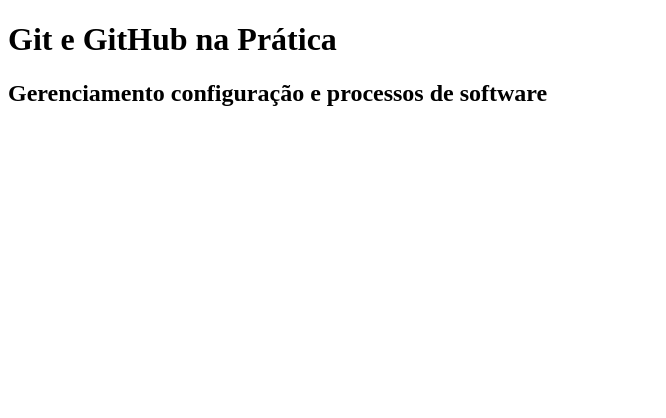
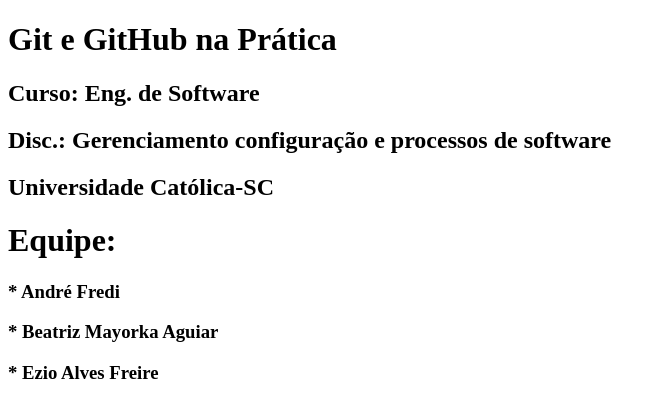
Before and after one commit to beatrizmayorka/Git_Manual, a plain HTML site: page Index.html in a window 1280 px wide. Shown: the whole page, without its empty margins (0-666 px from the left). Drawn offline with Linux system fonts and the light colour scheme.

Commit message:
adicinando mais detalhes no index html

```diff
--- a/Index.html
+++ b/Index.html
@@ -8,7 +8,12 @@
 </head>
 <body>
     <h1>Git e GitHub na Prática</h1>
-    <h2>Gerenciamento configuração e processos de software</h2>
-
+    <h2>Curso: Eng. de Software</h2>
+    <h2>Disc.: Gerenciamento configuração e processos de software</h2>
+    <h2>Universidade Católica-SC</h2>
+    <h1>Equipe:</h1>
+    <h3>* André Fredi</h3>
+    <h3>* Beatriz Mayorka Aguiar</h3>
+    <h3>* Ezio Alves Freire</h3>
 </body>
 </html>
```
